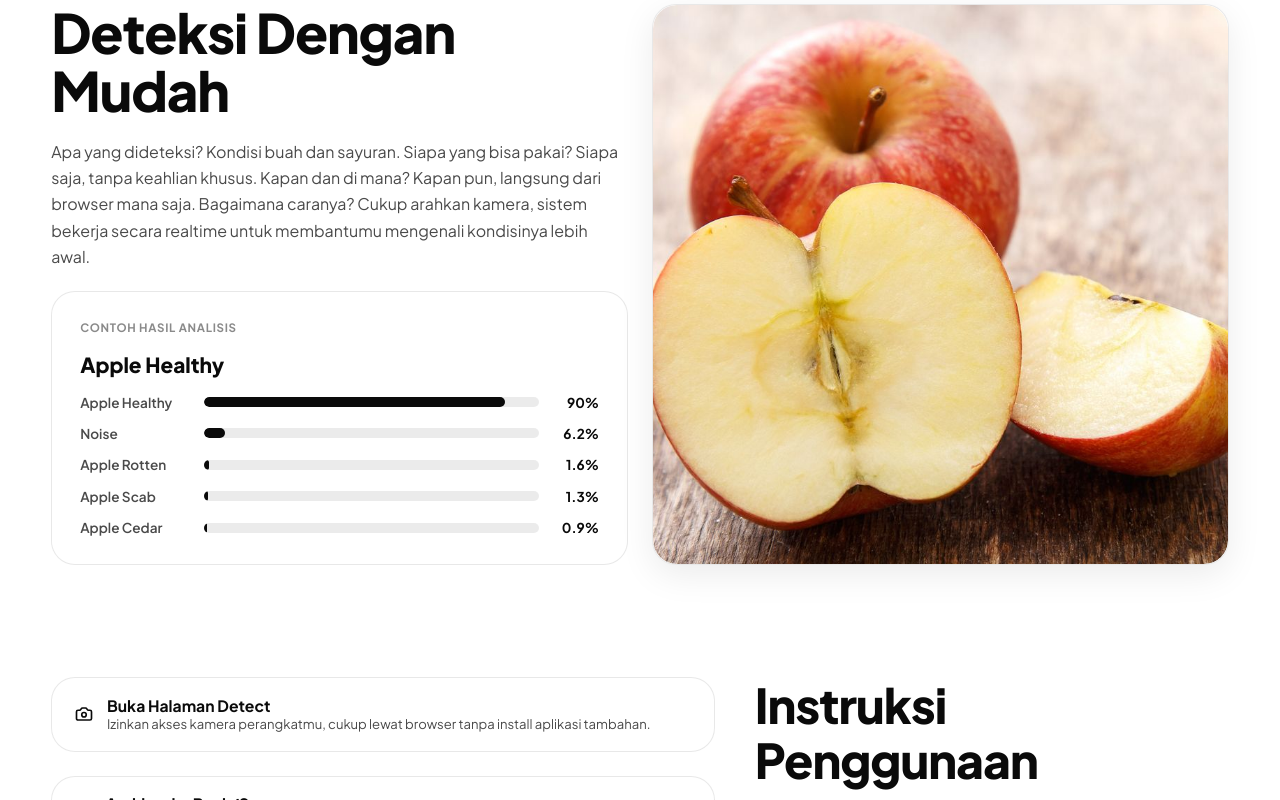
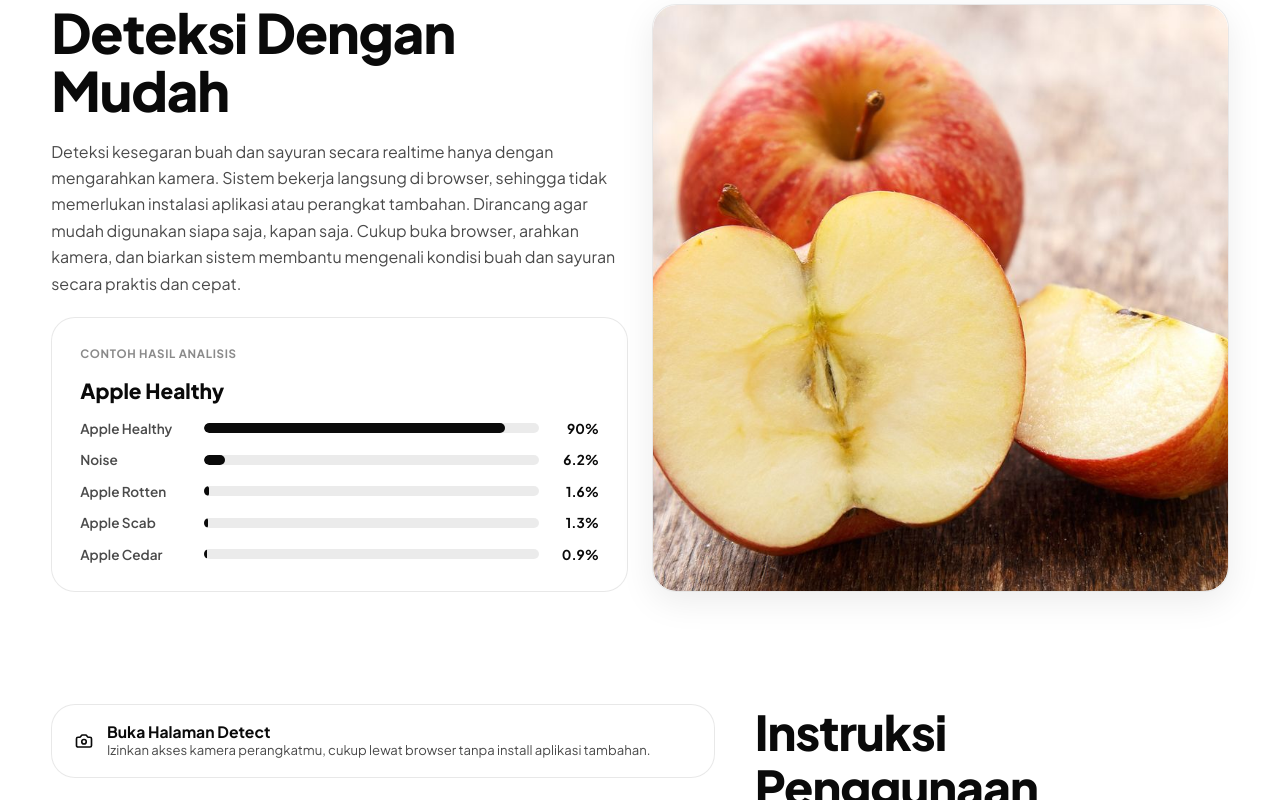
Before and after one commit to aldilaandfriends24/deteksibuah, a React (Vite) app: page / in a window 1280 px wide. Shown: the part 1080-1880 px from the top of the page. Built offline with nearby package versions, Linux system fonts and the light colour scheme.

Commit message:
Update Home.jsx

```diff
--- a/src/pages/Home.jsx
+++ b/src/pages/Home.jsx
@@ -51,12 +51,12 @@ const sampleResult = [
 ]
 
 const testimonials = [
-  { name: 'Ipan', text: 'Bantu banget buat sortir buah di kios sebelum dijual, tinggal arahkan kamera saja.' },
+  { name: 'Ipan', text: 'Mantap bang' },
   { name: 'Repa', text: 'Analisisnya cepat dan gampang dipahami, cocok untuk yang awam sekalipun.' },
   { name: 'Mr. Johndoe', text: 'Impressive, real-time detection actually works smoothly on my browser.' },
   { name: 'Alok', text: 'Desainnya bersih, enak dilihat, dan hasil deteksinya cukup meyakinkan.' },
   { name: 'Lancelot', text: 'Fitur berhenti otomatis saat hasil stabil itu ide yang cerdas, hemat waktu.' },
-  { name: 'Peter Parker', text: 'Dipakai buat cek stok sayur harian, jadi lebih cepat ambil keputusan.' },
+  { name: 'Hayato', text: 'Bantu banget buat sortir buah di kios sebelum dijual, tinggal arahkan kamera saja.' },
 ]
 
 export default function Home() {
@@ -112,10 +112,11 @@ export default function Home() {
           <div className="demo-left">
             <h2 className="section-title section-title-center demo-title">Deteksi Dengan Mudah</h2>
             <p className="demo-hook">
-              Apa yang dideteksi? Kondisi buah dan sayuran. Siapa yang bisa pakai? Siapa saja,
-              tanpa keahlian khusus. Kapan dan di mana? Kapan pun, langsung dari browser mana
-              saja. Bagaimana caranya? Cukup arahkan kamera, sistem bekerja secara realtime
-              untuk membantumu mengenali kondisinya lebih awal.
+              Deteksi kesegaran buah dan sayuran secara realtime hanya dengan mengarahkan kamera. Sistem bekerja langsung di browser,
+              sehingga tidak memerlukan instalasi aplikasi atau perangkat tambahan.
+
+              Dirancang agar mudah digunakan siapa saja, kapan saja. Cukup buka browser, arahkan kamera, dan biarkan
+              sistem membantu mengenali kondisi buah dan sayuran secara praktis dan cepat.
             </p>
             <div className="demo-sample-dark">
               <span className="demo-sample-tag">Contoh Hasil Analisis</span>
```
